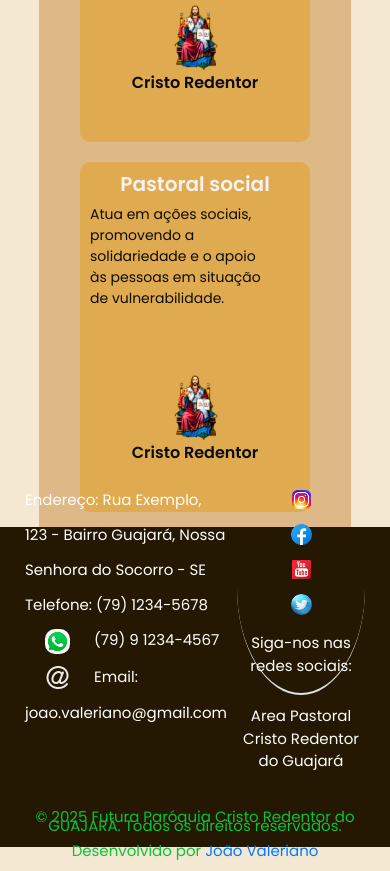
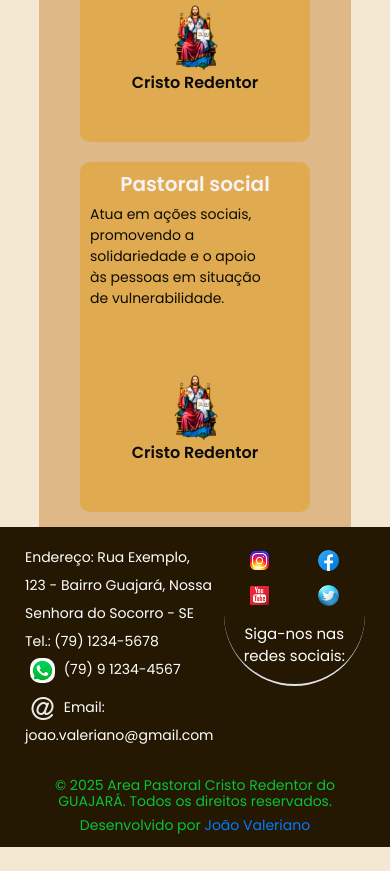
Before and after one commit to joaovaleriano23/Cristo-Redentor, a plain HTML site: page index.html in a window 390 px wide. Shown: the part 5323-6194 px from the top of the page. After the commit the page ends 6170 px from the top, so only its background shows below. Drawn offline with nearby package versions, Linux system fonts and the light colour scheme.

Commit message:
CristoRedentor

```diff
--- a/index.html
+++ b/index.html
@@ -306,9 +306,9 @@
 
             <div class="footer-social">
                 <p>Endereço: Rua Exemplo, 123 - Bairro Guajará, Nossa Senhora do Socorro - SE</p>
-                <p>Telefone: (79) 1234-5678</p>
+                <p>Tel.: (79) 1234-5678</p>
                 <p><img src="./asset/whatsapp.jpg" alt="Whatsapp"> (79) 9 1234-4567</p>
-                <p> <img src="./asset/e-mail.png" alt="imagem do @"> Email: joao.valeriano@gmail.com</p>
+                <p class="email-p"> <img src="./asset/e-mail.png" alt="imagem do @"> Email: joao.valeriano@gmail.com</p>
 
             </div>
 
@@ -321,12 +321,12 @@
                     <a href="#"><img src="./asset/twitter.png" alt="imagem do youtube"></a>
                     <p>Siga-nos nas redes sociais:</p>
                 </div>
-                <p>Area Pastoral Cristo Redentor do Guajará</p>
+                <!-- <p>Area Pastoral Cristo Redentor do Guajará</p> -->
             </div>
         </div>
 
         <div class="footer-registro">
-            <p>&copy; 2025 Futura Paróquia Cristo Redentor do GUAJARÁ. Todos os direitos reservados.</p>
+            <p>&copy; 2025 Area Pastoral Cristo Redentor do GUAJARÁ. Todos os direitos reservados.</p>
             <p>Desenvolvido por <a href="" target="_blank">João Valeriano</a></p>
 
         </div>
--- a/style..css
+++ b/style..css
@@ -693,7 +693,6 @@ footer .footer-registro {
     footer {
         width: 100%;
         height: 320px;
-        /* padding: 20px; */
     }
 
     footer .footer-logo {
@@ -705,7 +704,7 @@ footer .footer-registro {
     }
     footer .rodape {
         gap: 10px;
-        ;
+
     }
 
     footer .footer-social {
@@ -728,4 +727,37 @@ footer .footer-registro {
     text-align: center;
     margin-bottom: 20px;
 }
+
 }
+
+@media (max-width: 400px) {
+
+    .footer-social .email-p{
+
+        margin-top: 10px;
+
+
+    }
+    .footer-social, .footer {
+        margin-top: 30px;
+    }
+    .footer-social p{
+        font-size: 14px;
+        line-height: 28px;
+    }
+
+    .footer-social img{
+        margin: 0 5px;
+    }
+
+    .footer-registro {
+        margin-top: 10px;
+    }
+
+    .footer-registro p {
+        font-size: 14px;
+        line-height: 16px;
+        margin: 8px 10px;
+    }
+
+}
```
